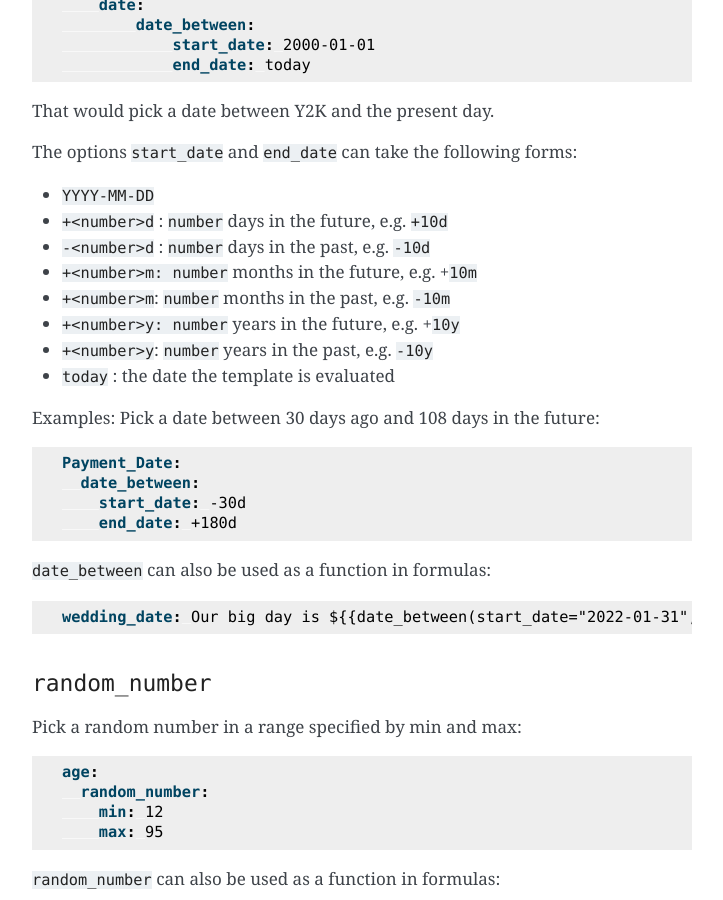
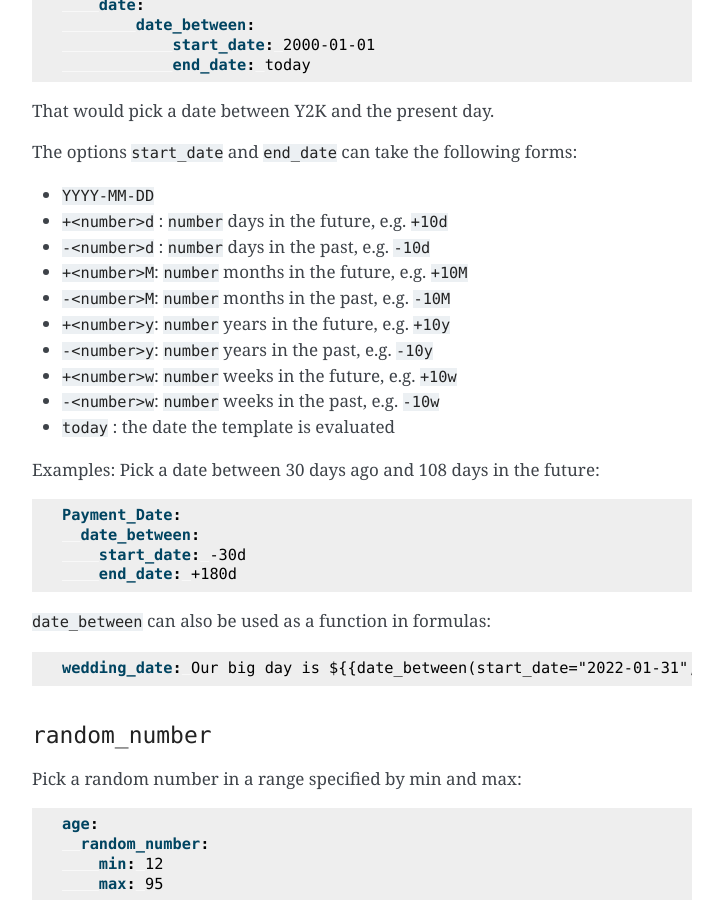
Before and after one commit to SFDO-Tooling/Snowfakery, a Sphinx documentation site: the page built from docs/index.md, in a window 1280 px wide and 900 px high, scrolled down 11737 px. Shown: the whole window, without its empty margins (388-1111 px from the left). Built offline with Sphinx 7.4.7, drawn with Linux system fonts in a browser that asks for light colours.

Commit message:
Doc updates relating to date_between.

```diff
--- a/docs/index.md
+++ b/docs/index.md
@@ -537,10 +537,12 @@ The options `start_date` and `end_date` can take the following forms:
 - `YYYY-MM-DD`
 - `+<number>d` : `number` days in the future, e.g. `+10d`
 - `-<number>d` : `number` days in the past, e.g. `-10d`
-- `+<number>m: number` months in the future, e.g. +`10m`
-- `+<number>m`: `number` months in the past, e.g. `-10m`
-- `+<number>y: number` years in the future, e.g. +`10y`
-- `+<number>y`: `number` years in the past, e.g. `-10y`
+- `+<number>M`: `number` months in the future, e.g. `+10M`
+- `-<number>M`: `number` months in the past, e.g. `-10M`
+- `+<number>y`: `number` years in the future, e.g. `+10y`
+- `-<number>y`: `number` years in the past, e.g. `-10y`
+- `+<number>w`: `number` weeks in the future, e.g. `+10w`
+- `-<number>w`: `number` weeks in the past, e.g. `-10w`
 - `today` : the date the template is evaluated
 
 Examples: Pick a date between 30 days ago and 108 days in the future:
```
